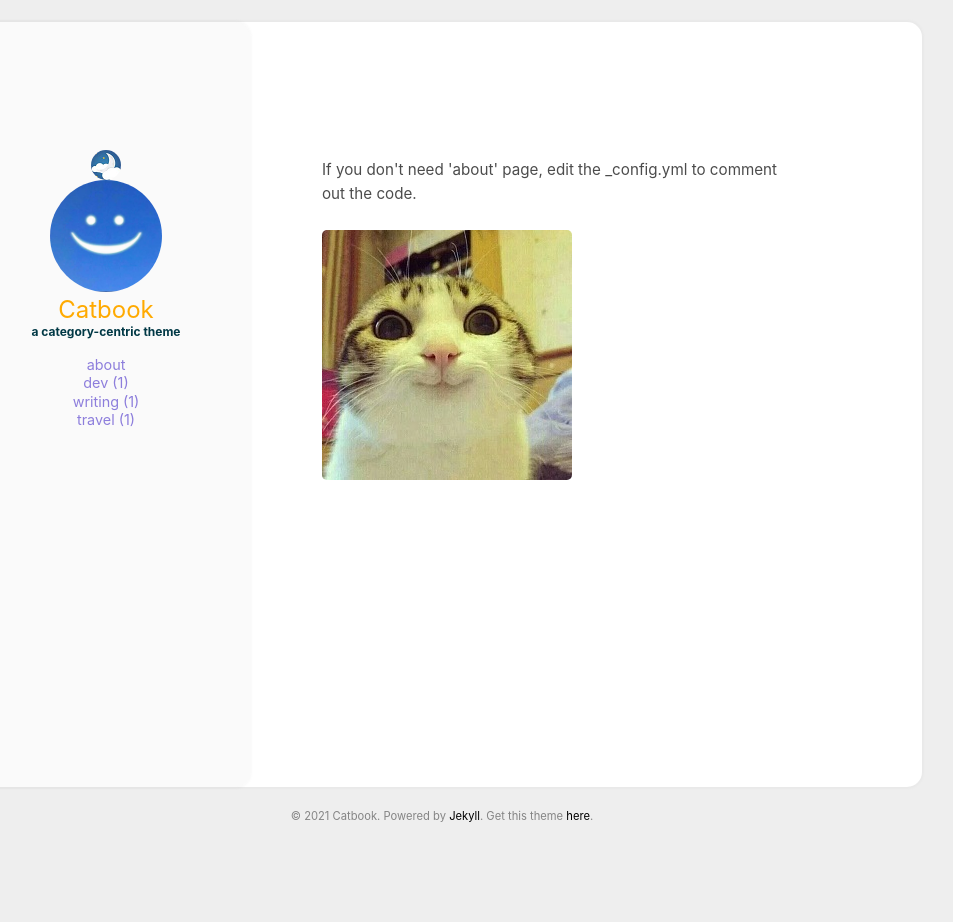
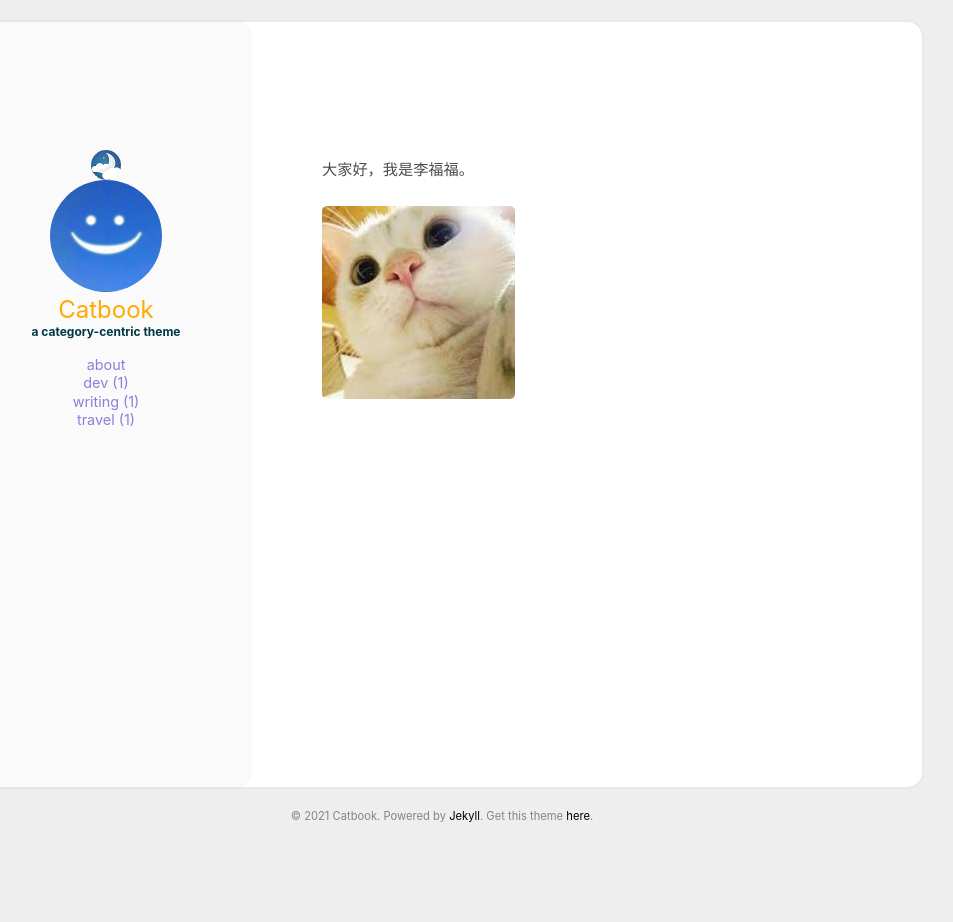
Before and after one commit to lifufu/lifufu.github.io, a Jekyll site: the page built from aboutme.html, in a window 1280 px wide. Shown: the whole page, without its empty margins (198-1151 px from the left). Built offline with Jekyll 4.4.1, drawn with Linux system fonts in a browser that asks for light colours.

Commit message:
修改文件: aboutme.html

```diff
--- a/aboutme.html
+++ b/aboutme.html
@@ -5,9 +5,9 @@ layout: page
 <section class="aboutme">
     <div class="post_content">
         <p>
-            If you don't need 'about' page, edit the _config.yml to comment out the code.
+            大家好，我是李福福。
             <br><br>
-            <img src="https://starry99.github.io/catbook/assets/img/cat1.jpg">
+            <img src="https://lifufu.github.io/assets/img/cat.jpg">
         </p>
     </div>
 </section>
```
